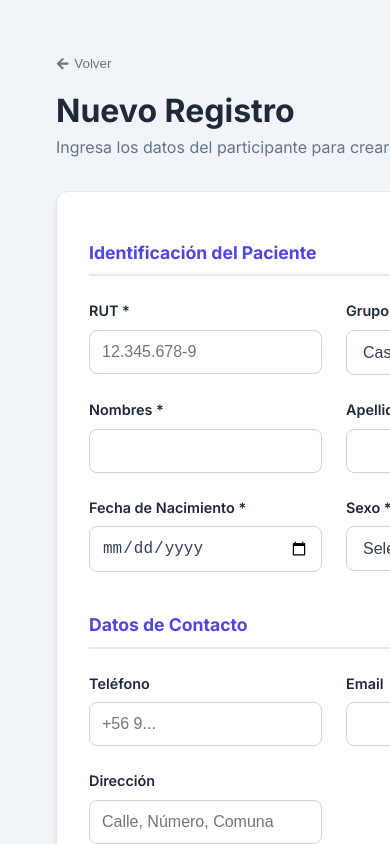
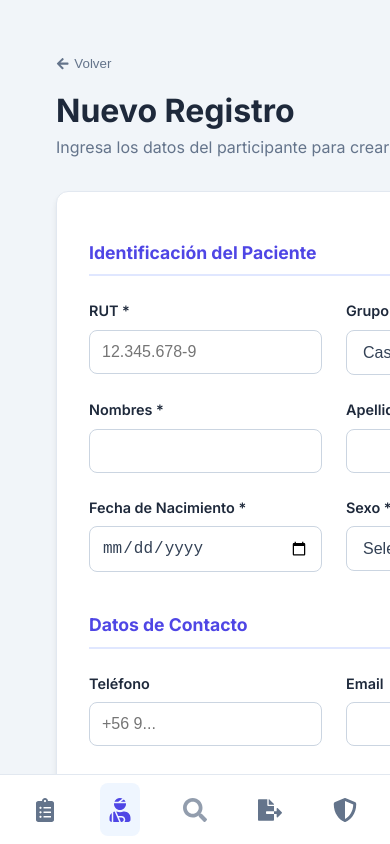
Before and after one commit to enmanuelBB/Proyecto-Ingenieria, a Next.js app in the folder frontend/: page /dashboard/pacientes/nuevo in a window 390 px wide. Shown: the top 844 px of the page. Built offline with nearby package versions, Linux system fonts and the light colour scheme.

Commit message:
Se modifico la visata para que en movil se vea la sidebar

```diff
--- a/frontend/app/components/Sidebar.tsx
+++ b/frontend/app/components/Sidebar.tsx
@@ -59,7 +59,7 @@ export default function Sidebar() {
                     title={isCollapsed ? "Dashboard" : ""}
                 >
                     <FaClipboardList size={20} style={{ minWidth: '20px' }} />
-                    {!isCollapsed && "Dashboard"}
+                    {!isCollapsed && <span className={styles.linkText}>Dashboard</span>}
                 </Link>
 
                 {/* Enlace a Pacientes */}
@@ -69,7 +69,7 @@ export default function Sidebar() {
                     title={isCollapsed ? "Pacientes" : ""}
                 >
                     <FaUserInjured size={20} style={{ minWidth: '20px' }} />
-                    {!isCollapsed && "Pacientes"}
+                    {!isCollapsed && <span className={styles.linkText}>Pacientes</span>}
                 </Link>
 
                 {/* Enlace a Encuestas (Dinámico) */}
@@ -80,7 +80,7 @@ export default function Sidebar() {
                     title={isCollapsed ? "Encuestas" : ""}
                 >
                     <FaSearch size={20} style={{ minWidth: '20px' }} />
-                    {!isCollapsed && "Encuestas"}
+                    {!isCollapsed && <span className={styles.linkText}>Encuestas</span>}
                 </div>
 
                 <Link
@@ -89,7 +89,7 @@ export default function Sidebar() {
                     title={isCollapsed ? "Exportar Datos" : ""}
                 >
                     <FaFileExport size={20} style={{ minWidth: '20px' }} />
-                    {!isCollapsed && "Exportar Datos"}
+                    {!isCollapsed && <span className={styles.linkText}>Exportar Datos</span>}
                 </Link>
 
                 <Link
@@ -98,13 +98,13 @@ export default function Sidebar() {
                     title={isCollapsed ? "Auditoría" : ""}
                 >
                     <FaShieldAlt size={20} style={{ minWidth: '20px' }} />
-                    {!isCollapsed && "Auditoría"}
+                    {!isCollapsed && <span className={styles.linkText}>Auditoría</span>}
                 </Link>
             </nav>
 
             <button onClick={handleLogout} className={styles.logoutButton} title={isCollapsed ? "Cerrar Sesión" : ""}>
                 <FaSignOutAlt size={20} style={{ minWidth: '20px' }} />
-                {!isCollapsed && "Cerrar Sesión"}
+                {!isCollapsed && <span className={styles.linkText}>Cerrar Sesión</span>}
             </button>
         </aside>
     );
--- a/frontend/app/dashboard/dashboard.module.css
+++ b/frontend/app/dashboard/dashboard.module.css
@@ -306,12 +306,72 @@
 
 @media (max-width: 768px) {
   .sidebar {
+    position: fixed;
+    bottom: 0;
+    left: 0;
+    width: 100%;
+    height: 70px;
+    flex-direction: row;
+    justify-content: space-around;
+    padding: 0.5rem;
+    z-index: 100;
+    border-right: none;
+    border-top: 1px solid #e2e8f0;
+    overflow-y: hidden;
+  }
+
+  .sidebarHeader {
     display: none;
+  }
+
+  /* Hide toggle button on mobile */
+  .toggleButton {
+    display: none;
+  }
+
+  /* Adjust nav for horizontal layout */
+  .nav {
+    flex-direction: row;
+    justify-content: space-around;
+    width: 100%;
+    gap: 0;
+  }
+
+  .navItem {
+    flex-direction: column;
+    padding: 0.5rem;
+    gap: 0.2rem;
+    font-size: 0.7rem;
+    justify-content: center;
+    border-radius: 8px;
+    height: 100%;
+  }
+
+  /* Styles specifically for the mobile bottom bar icons */
+  .navItem svg {
+    min-width: 24px;
+    width: 24px;
+    height: 24px;
+  }
+
+  /* Ensure text is small or hidden if needed, but let's try showing it small below icon */
+  .linkText {
+    display: none;
+    /* Keep simple: Icon only for now, or uncomment to show small text */
+    /* font-size: 0.6rem;
+      display: block; */
+  }
+
+  .logoutButton {
+    display: none;
+    /* Hide logout on bottom bar to save space, or move it */
   }
 
   .mainContent {
     margin-left: 0;
     padding: 1.5rem;
+    padding-bottom: 80px;
+    /* Space for bottom bar */
     width: 100%;
   }
 
```
